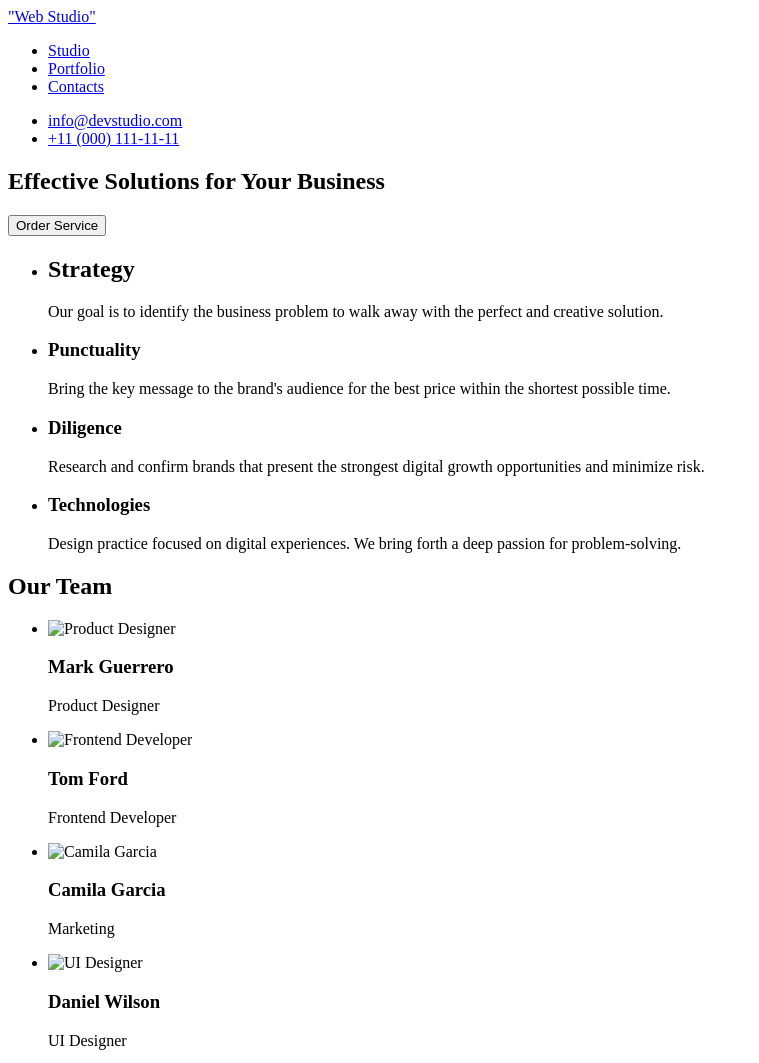
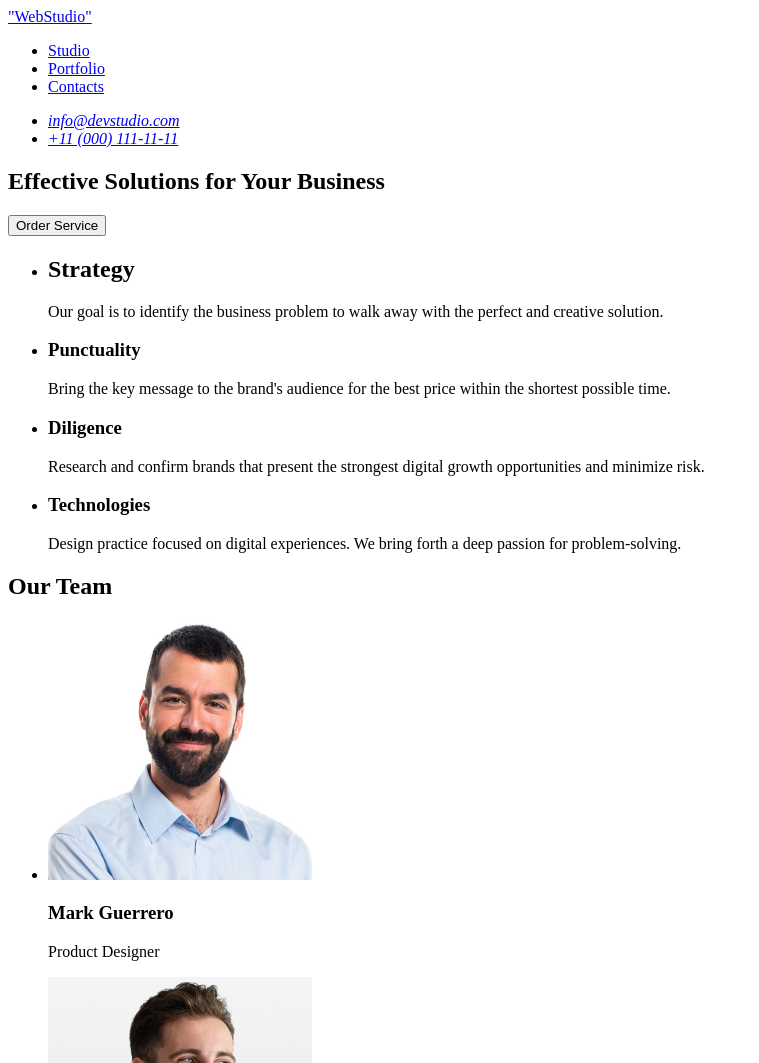
Before and after one commit to SanaLapina/goit-markup-hw-01, a plain HTML site: page index.html in a window 1280 px wide. Shown: the top 1063 px of the page, without its empty margins (0-759 px from the left). Drawn offline with Linux system fonts and the light colour scheme.

Commit message:
goit-markup-hw.01

```diff
--- a/index.html
+++ b/index.html
@@ -3,13 +3,13 @@
 <head>
     <meta charset="UTF-8">
     <meta name="viewport" content="width=device-width, initial-scale=1.0">
-    <title>Web Studio</title>
+    <title>WebStudio</title>
 </head>
 <body>
     <!--Header-->
     <header>
         <nav>
-            <a href="index.html">"Web Studio"</a>
+            <a href="index.html">"WebStudio"</a>
             <ul>
                 <li>
                     <a href="./index.html">Studio</a>
@@ -22,6 +22,8 @@
                 </li>
             </ul>
         </nav>
+    </header>
+    <address>
             <ul>
                 <li>
                     <a href="mailto:info@devstudio.com">info@devstudio.com</a>
@@ -30,9 +32,8 @@
                     <a href="tel:+110001111111">+11 (000) 111-11-11</a>
                 </li>
             </ul>
+        </address>
 
-    </header>
-        <!--section1-->
         <main>
             <!--order service-->
             <section>
@@ -68,22 +69,22 @@
                     <h2> Our Team</h2>
                     <ul>
                         <li>
-                            <img src="./images/img (1).png" alt="Product Designer" width="264">
+                            <img src="./images/img(3).jpg" alt="Product Designer" width="264">
                         <h3>Mark Guerrero</h3>
                         <p>Product Designer</p>
                         </li>
                         <li>
-                            <img src="./images/img (4).png" alt="Frontend Developer" width="264">
+                            <img src="./images/img.jpg" alt="Frontend Developer" width="264">
                             <h3>Tom Ford</h3>
                             <p>Frontend Developer</p>
                         </li>
                         <li>
-                            <img src="./images/img (2).png " alt="Camila Garcia" width="264">
+                            <img src="./images/img(2).jpg" alt="Camila Garcia" width="264">
                             <h3>Camila Garcia</h3>
                             <p>Marketing</p>
                         </li>
                         <li>
-                            <img src="./images/img (3).png" alt="UI Designer" width="264">
+                            <img src="./images/img(1).jpg" alt="UI Designer" width="264">
                             <h3>Daniel Wilson</h3>
                             <p>UI Designer</p>
                         </li>
@@ -92,15 +93,15 @@
 
 
                 </section>
-                <!--rewiev-->
-                <footer>
-                    <h2>WebStudio</h2>
-                    <p>Increase the flow of customers and sales for your business with digital marketing & growth solutions.</p>
-                </footer>
 
 
 
         </main>
+        <!--rewiev-->
+        <footer>
+            <h2>WebStudio</h2>
+            <p>Increase the flow of customers and sales for your business with digital marketing & growth solutions.</p>
+        </footer>
 
 </body>
 </html>
```
Also changed, not shown: images/img(1).jpg (renamed from images/img (1).jpg), images/img(2).jpg (renamed from images/img (2).jpg), images/img(3).jpg (renamed from images/img (3).jpg).
